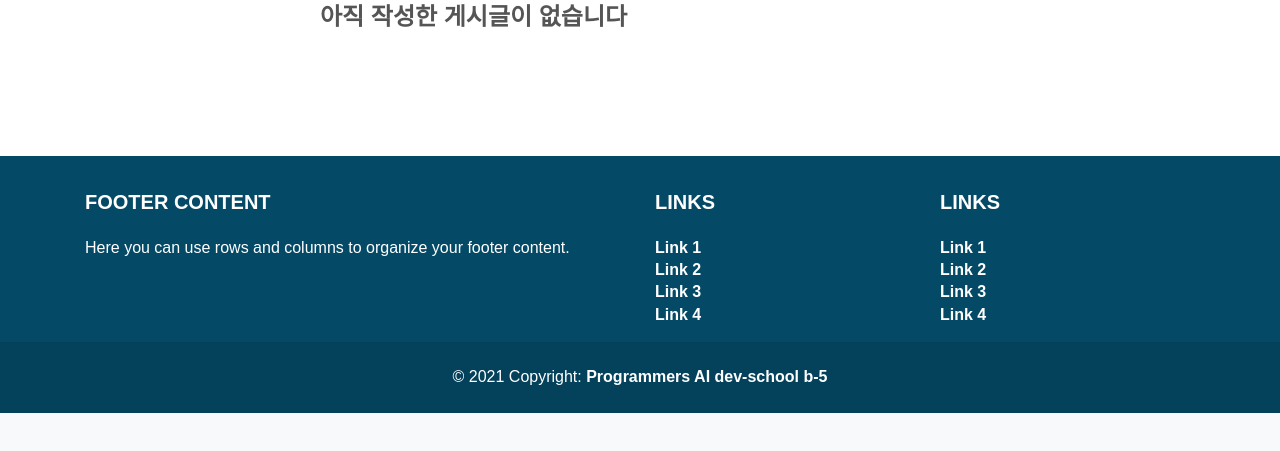
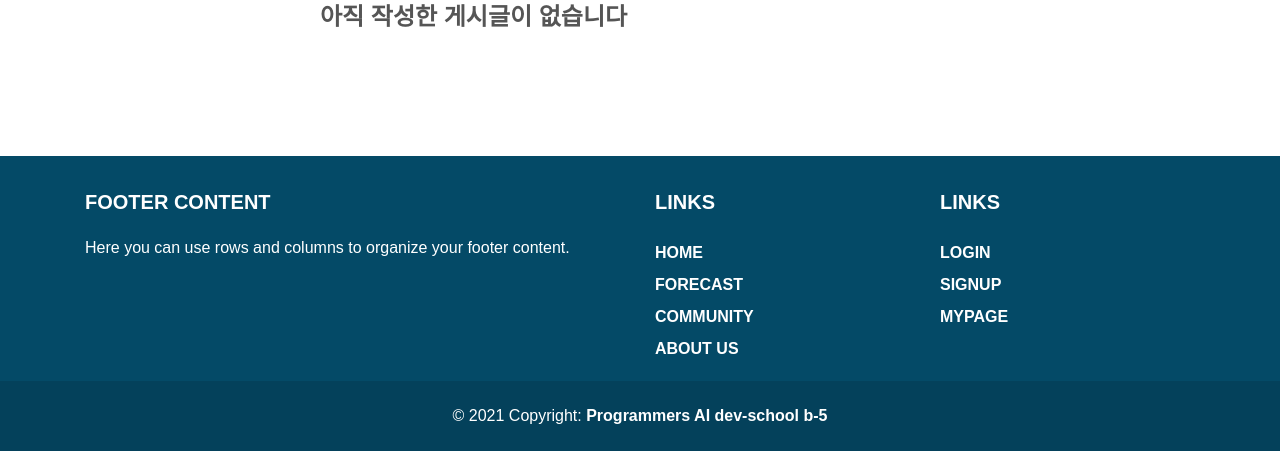
Before and after one commit to Stock-Recommandation-System-based-on-AI/web, a Django app: template backend/accounts/templates/accounts/profile.html in a window 1280 px wide. Shown: the part 607-1058 px from the top of the page. Before the commit the page ends 1020 px from the top, so only its background shows below. Run offline with Django 3.2, Linux system fonts and the light colour scheme; the template is opened without the code that fills it, so the values that code supplies are empty; some libraries are stand-ins or nearby versions.

Commit message:
frontend|base.html|modify footer html

```diff
--- a/backend/templates/base.html
+++ b/backend/templates/base.html
@@ -59,6 +59,9 @@
     .footer-copyright {
       background-color: #04415b;
     }
+    .list-unstyled {
+      line-height: 2;
+    }
   </style>
   {% block additional_styles %}
   {% endblock %}
@@ -109,16 +112,16 @@
           <h5 class="text-uppercase">Links</h5>
           <ul class="list-unstyled">
             <li>
-              <a href="#!">Link 1</a>
+              <a href="/">HOME</a>
             </li>
             <li>
-              <a href="#!">Link 2</a>
+              <a href="{% url 'stock:forecasts' %}">FORECAST</a>
             </li>
             <li>
-              <a href="#!">Link 3</a>
+              <a href="{% url 'community:post_list' %}">COMMUNITY</a>
             </li>
             <li>
-              <a href="#!">Link 4</a>
+              <a href="#!">ABOUT US</a>
             </li>
           </ul>
         </div>
@@ -126,16 +129,16 @@
           <h5 class="text-uppercase">Links</h5>
           <ul class="list-unstyled">
             <li>
-              <a href="#!">Link 1</a>
+              <a href="{% url 'accounts:login' %}">LOGIN</a>
             </li>
             <li>
-              <a href="#!">Link 2</a>
+              <a href="{% url 'accounts:signup' %}">SIGNUP</a>
             </li>
             <li>
-              <a href="#!">Link 3</a>
+              <a href="{% url 'accounts:profile' request.user %}">MYPAGE</a>
             </li>
             <li>
-              <a href="#!">Link 4</a>
+              <a href="#!"></a>
             </li>
           </ul>
         </div>
```
